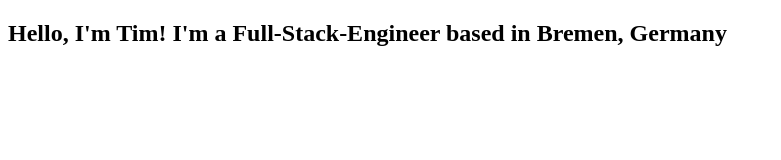
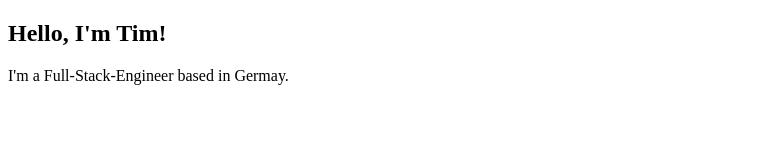
Before and after one commit to TheTC923/thetc923.github.io, a plain HTML site: page index.html in a window 1280 px wide. Shown: the whole page, without its empty margins (0-781 px from the left). Drawn offline with Linux system fonts and the light colour scheme.

Commit message:
Update index.html

```diff
--- a/index.html
+++ b/index.html
@@ -12,7 +12,8 @@
         </nav>
         <main>
             <section>
-                <h1>Hello, I'm Tim! I'm a Full-Stack-Engineer based in Bremen, Germany</h1>
+                <h1>Hello, I'm Tim!</h1>
+                <p>I'm a Full-Stack-Engineer based in Germay.</p>
             </section>
         </main>
     </body>
```
